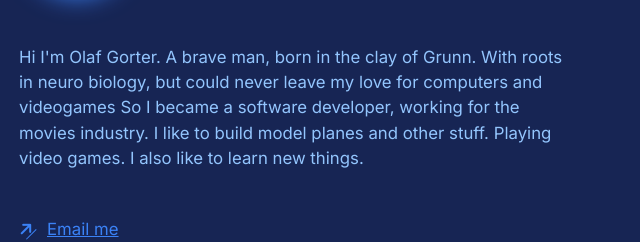
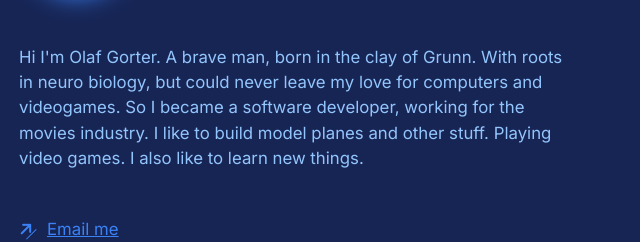
Before and after one commit to olafgorter/portfolio25, a plain HTML site: page index.html in a window 1280 px wide. Shown: the part 341-583 px from the top of the page, 271-911 px from the left. Drawn offline with nearby package versions, Linux system fonts and the light colour scheme.

Commit message:
added a period

```diff
--- a/index.html
+++ b/index.html
@@ -64,7 +64,7 @@
 			</div>
 			<p class="aboutMe">
 				Hi I'm Olaf Gorter. A brave man, born in the clay of Grunn. With roots in neuro biology,
-				but could never leave my love for computers and videogames
+				but could never leave my love for computers and videogames.
 				So I became a software developer, working for the movies industry.
 				I like to build model planes and other stuff. Playing video games.
 				I also like to learn new things.
```
